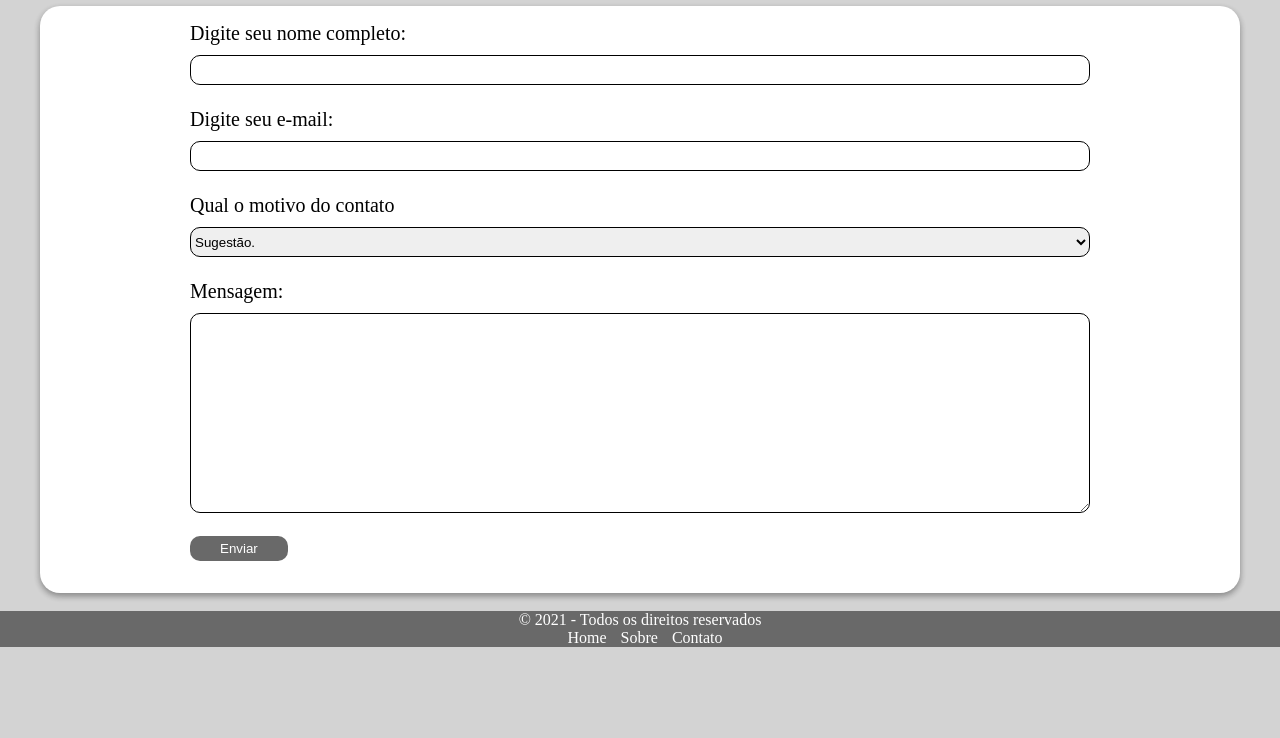
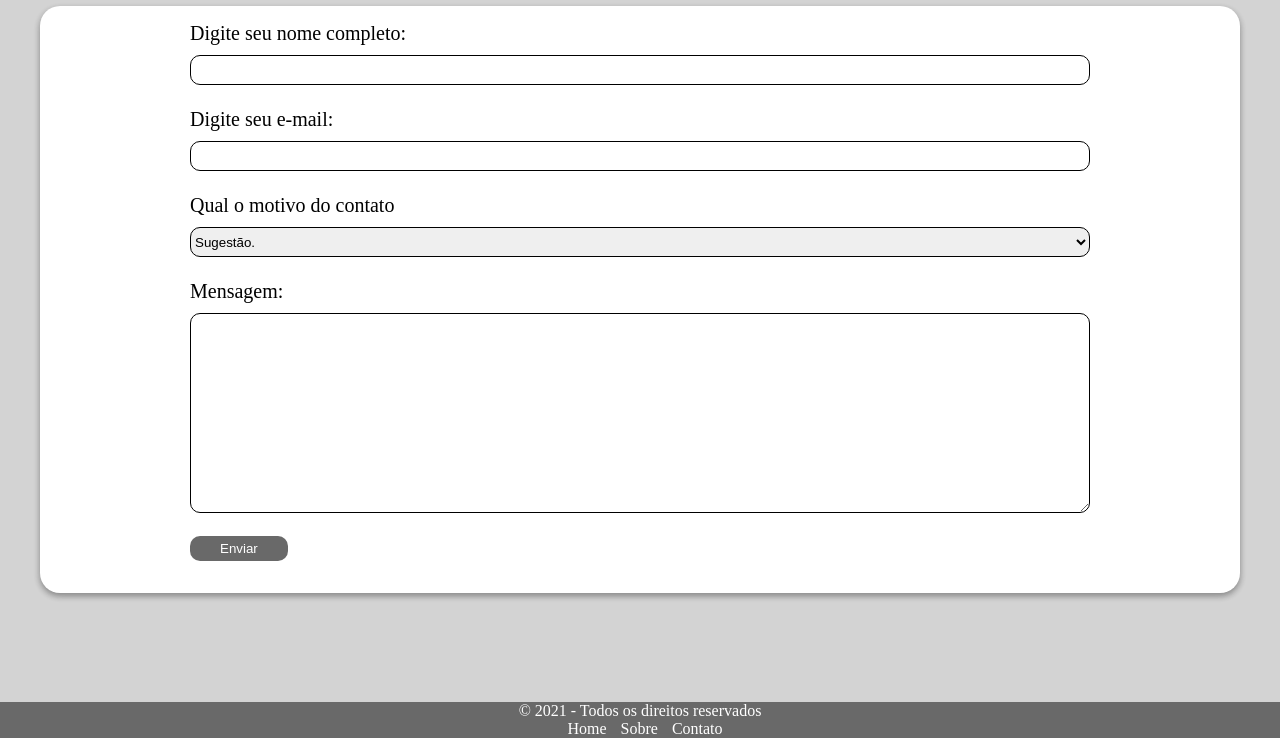
Before and after one commit to brenolyES/VemSerDBC, a plain HTML site: page Aula2/contact.html in a window 1280 px wide. Shown: the part 62-800 px from the top of the page. Drawn offline with Linux system fonts and the light colour scheme.

Commit message:
ajustes no footer

```diff
--- a/Aula2/style4.css
+++ b/Aula2/style4.css
@@ -5,6 +5,15 @@ html, body, * {
 
 body {
     background-color: lightgray;
+}
+
+html, body {
+    height:100%;
+}
+
+body {
+    display:flex;
+    flex-direction:column;
 }
 
 .container {
@@ -18,6 +27,7 @@ header {
 
 footer {
     background-color: dimgray;
+    margin-top:auto;
 }
 
 .logo {
--- /dev/null
+++ b/teste/teste.css
@@ -0,0 +1,30 @@
+html, body, * {
+    padding: 0;
+    margin: 0;
+}
+
+html, body {
+    height:100%;
+}
+
+header {
+    background-color: brown;
+}
+
+body {
+    display:flex;
+    flex-direction:column;
+}
+
+main {
+    background-color: cadetblue;
+}
+
+footer {
+    background-color: brown;
+    margin-top:auto;
+}
+
+header, footer, main {
+    color: white;
+}
```
Also changed, not shown: teste/teste.html (added, +31 -0 lines).
